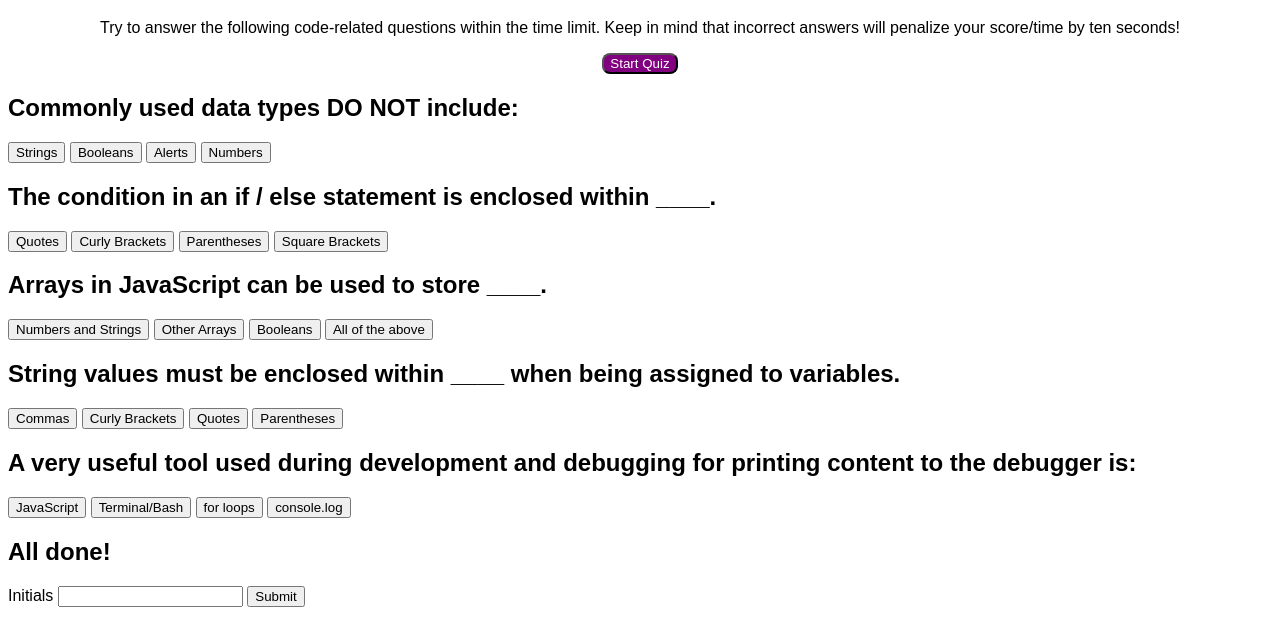
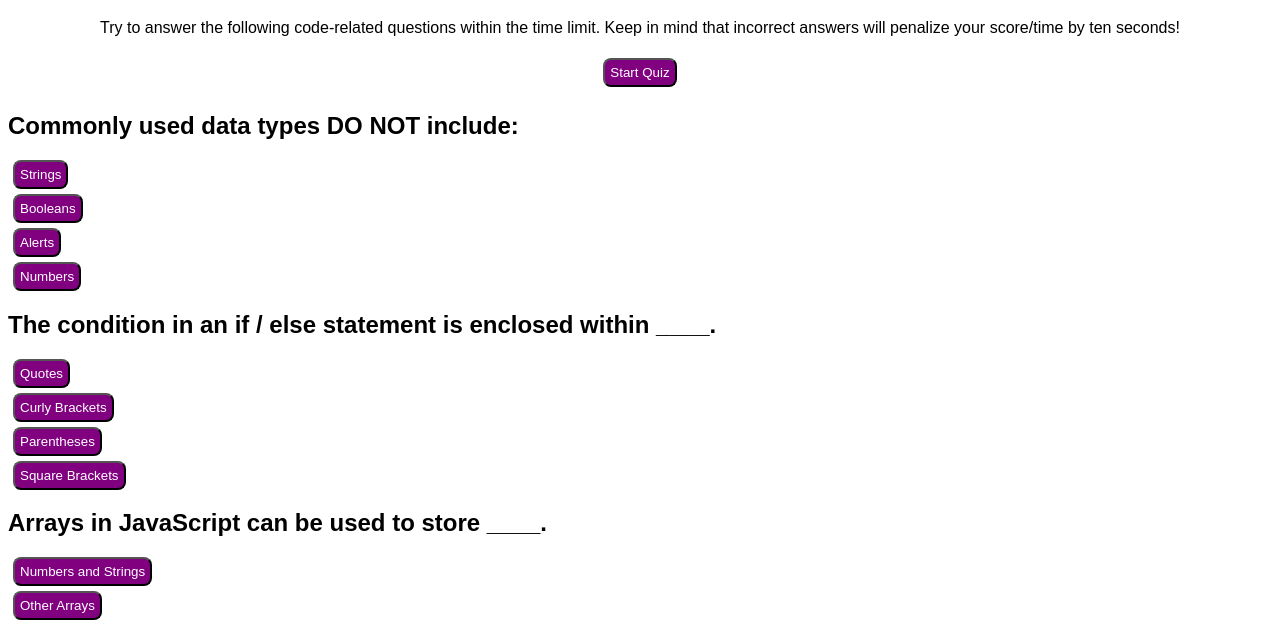
Before and after one commit to acuson/code-quiz, a plain HTML site: page Develop/index.html in a window 1280 px wide. Shown: the part 187-809 px from the top of the page. Drawn offline with Linux system fonts and the light colour scheme.

Commit message:
updating styling for all buttons

```diff
--- a/Assets/style.css
+++ b/Assets/style.css
@@ -17,6 +17,15 @@ p {
     text-align: center;
 }
 
+button {
+    display: flex;
+    background-color: purple;
+    color: white;
+    border-radius: 8px;
+    padding: 5px;
+    margin: 5px;
+}
+
 #button {
     display: flex;
     justify-content: center;
```
